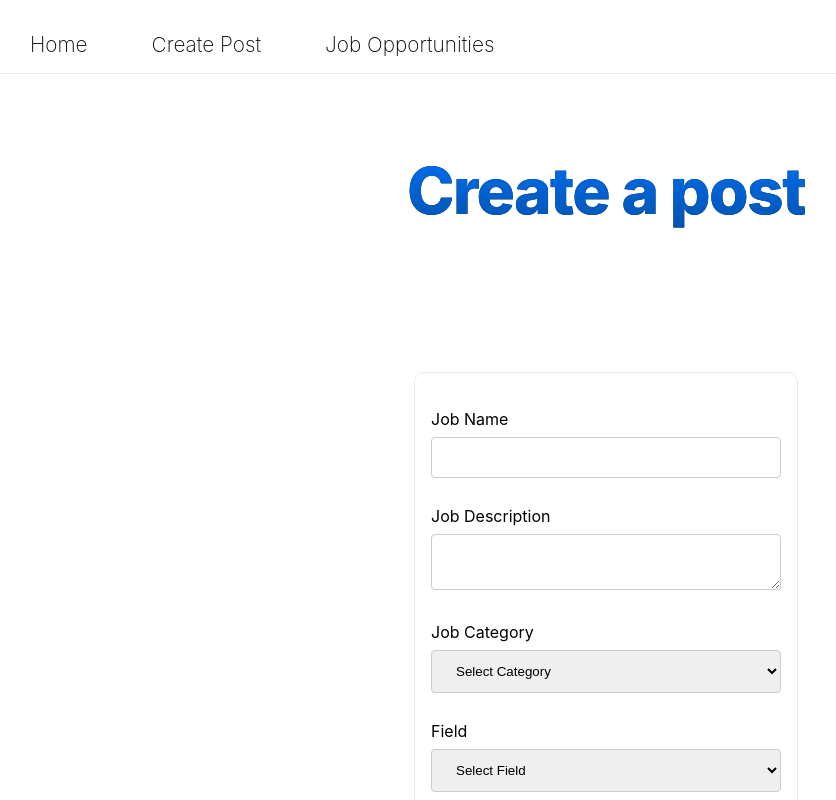
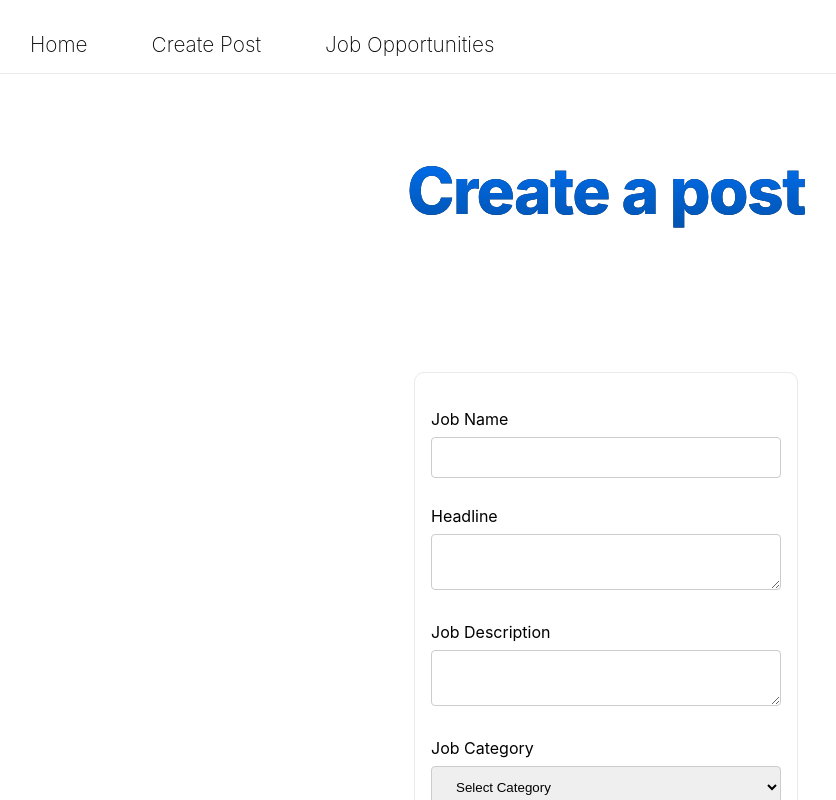
Before and after one commit to agile-exchange/shareversity-nextjs, a Next.js app: page /posts in a window 1280 px wide. Shown: the top 800 px of the page, without its empty margins (34-870 px from the left). Built offline with nearby package versions, Linux system fonts and the light colour scheme; no server answers.

Commit message:
added headline to form

```diff
--- a/app/posts/form.tsx
+++ b/app/posts/form.tsx
@@ -8,6 +8,7 @@ export default function Form() {
   const [inputs, setInputs] = useState({
     jobName: "",
     description: "",
+    headline: "",
     category: "",
     field: "",
     academicLevel: "",
@@ -68,7 +69,17 @@ export default function Form() {
               onChange={handleChange}
             />
           </label>
-
+          <br />
+          <br />
+          <label>
+            Headline <br />
+            <textarea
+              className={styles.input}
+              name="headline"
+              value={inputs.headline || ""}
+              onChange={handleChange}
+            />
+          </label>
           <br />
           <br />
 
@@ -84,7 +95,6 @@ export default function Form() {
 
           <br />
           <br />
-
           <label>
             Job Category <br />
             <select
```
